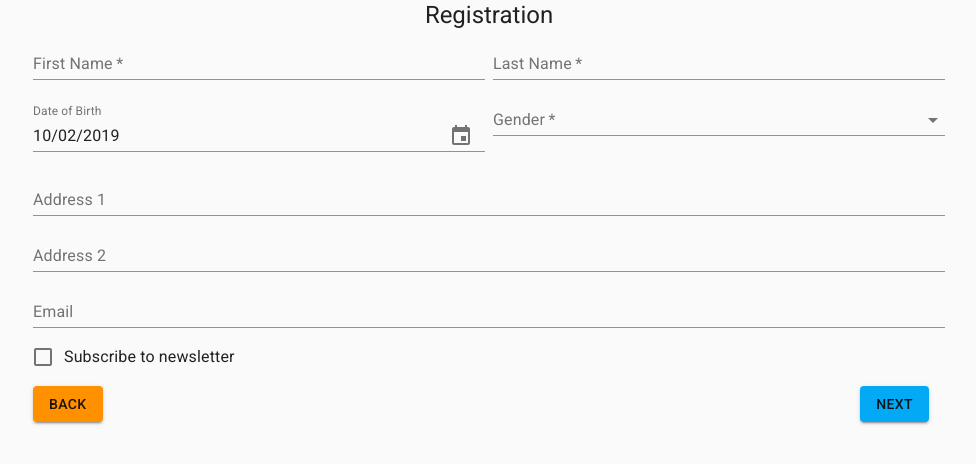
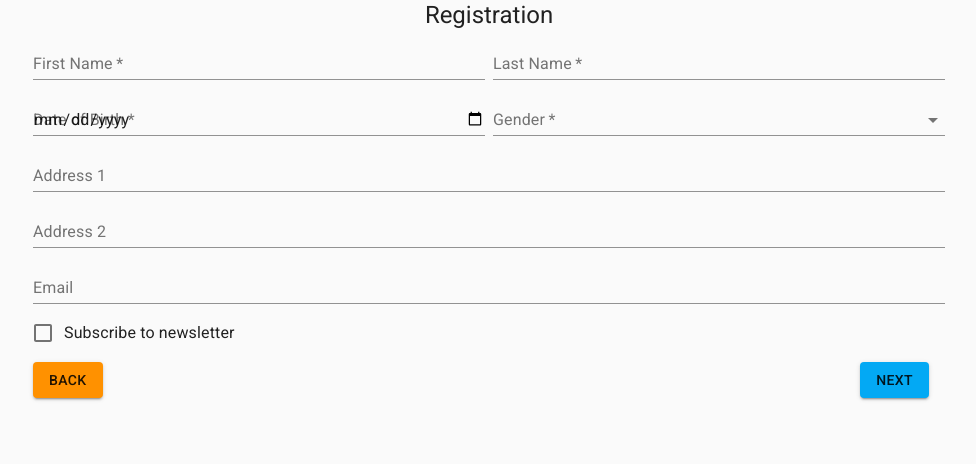
Before and after one commit to gluo7777/LoginUI, a React (Create React App) app in the folder login-materialui/: page / in a window 1280 px wide. Shown: the top 464 px of the page, without its empty margins (151-1127 px from the left). Built offline with nearby package versions, Linux system fonts and the light colour scheme.

Commit message:
some touch ups

```diff
--- a/login-materialui/src/Registration.js
+++ b/login-materialui/src/Registration.js
@@ -1,6 +1,4 @@
-import DateFnsUtils from '@date-io/date-fns';
-import { Button, Checkbox, Container, FormControlLabel, Grid, makeStyles, TextField, Typography, FormControl, Select, InputLabel, MenuItem } from '@material-ui/core';
-import { KeyboardDatePicker, MuiPickersUtilsProvider } from '@material-ui/pickers';
+import { Button, Checkbox, Container, FormControlLabel, Grid, makeStyles, MenuItem, TextField, Typography } from '@material-ui/core';
 import 'date-fns';
 import React, { useState } from 'react';
 
@@ -23,12 +21,11 @@ const useStyles = makeStyles(theme => ({
 
 export default function Registration() {
     const classes = useStyles();
-    const now = new Date();
     const [data, setData] = useState({
         firstName: '',
         lastName: '',
         gender: '',
-        dob: `${now.getMonth() + 1}/${now.getDate()}/${now.getFullYear()}`,
+        dob: '',
         address1: '',
         address2: '',
         email: ''
@@ -53,23 +50,7 @@ export default function Registration() {
                     <TextField id="lastName" name="lastName" label="Last Name" fullWidth required value={data.lastName} onChange={handleChange}></TextField>
                 </Grid>
                 <Grid item xs={6} container>
-                    <MuiPickersUtilsProvider utils={DateFnsUtils}>
-                        <KeyboardDatePicker
-                            disableToolbar
-                            variant="inline"
-                            format="MM/dd/yyyy"
-                            margin="normal"
-                            id="dob"
-                            name="dob"
-                            label="Date of Birth"
-                            value={data.dob}
-                            KeyboardButtonProps={{
-                                'aria-label': 'change date',
-                            }}
-                            onChange={date => setData({ ...data, 'dob': date })}
-                            fullWidth
-                        />
-                    </MuiPickersUtilsProvider>
+                    <TextField type="date" id="dob" name="dob" label="Date of Birth" fullWidth required value={data.dob} onChange={handleChange}></TextField>
                 </Grid>
                 <Grid item xs={6}>
                     <TextField
```
